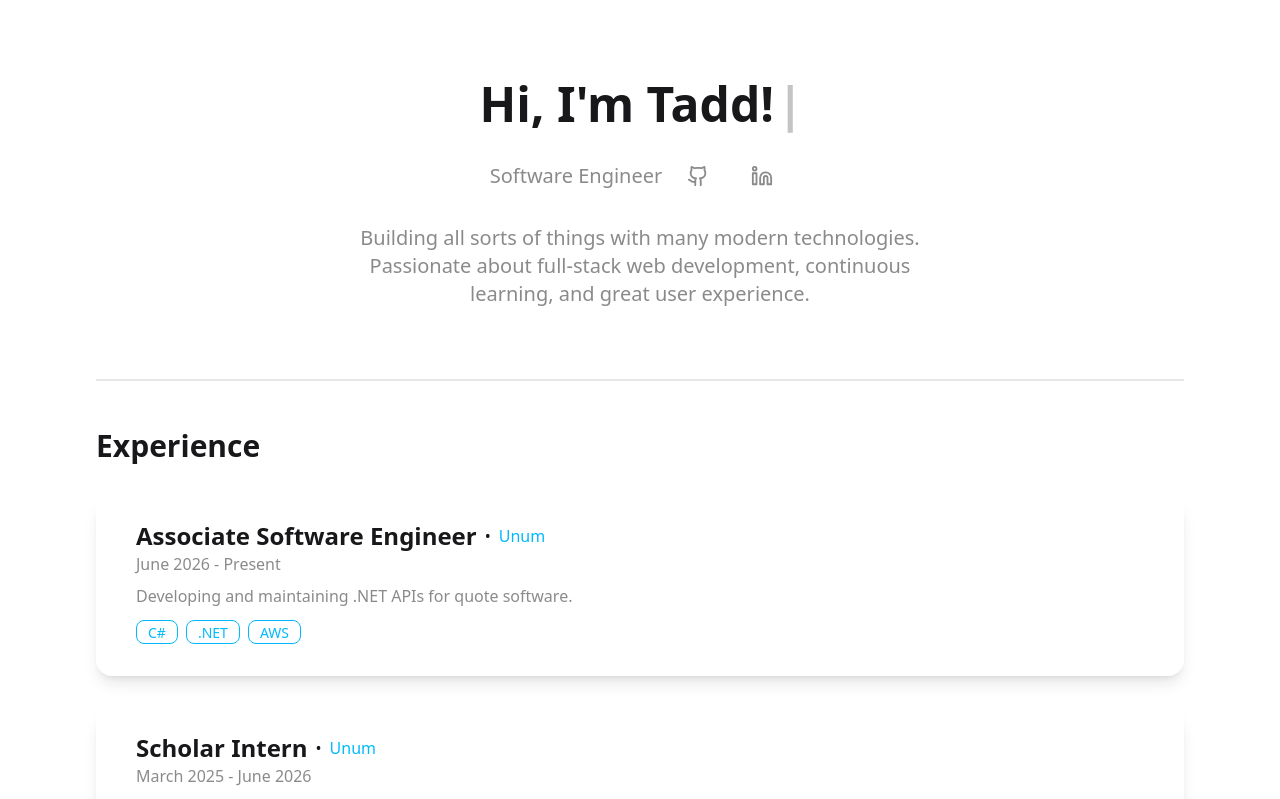
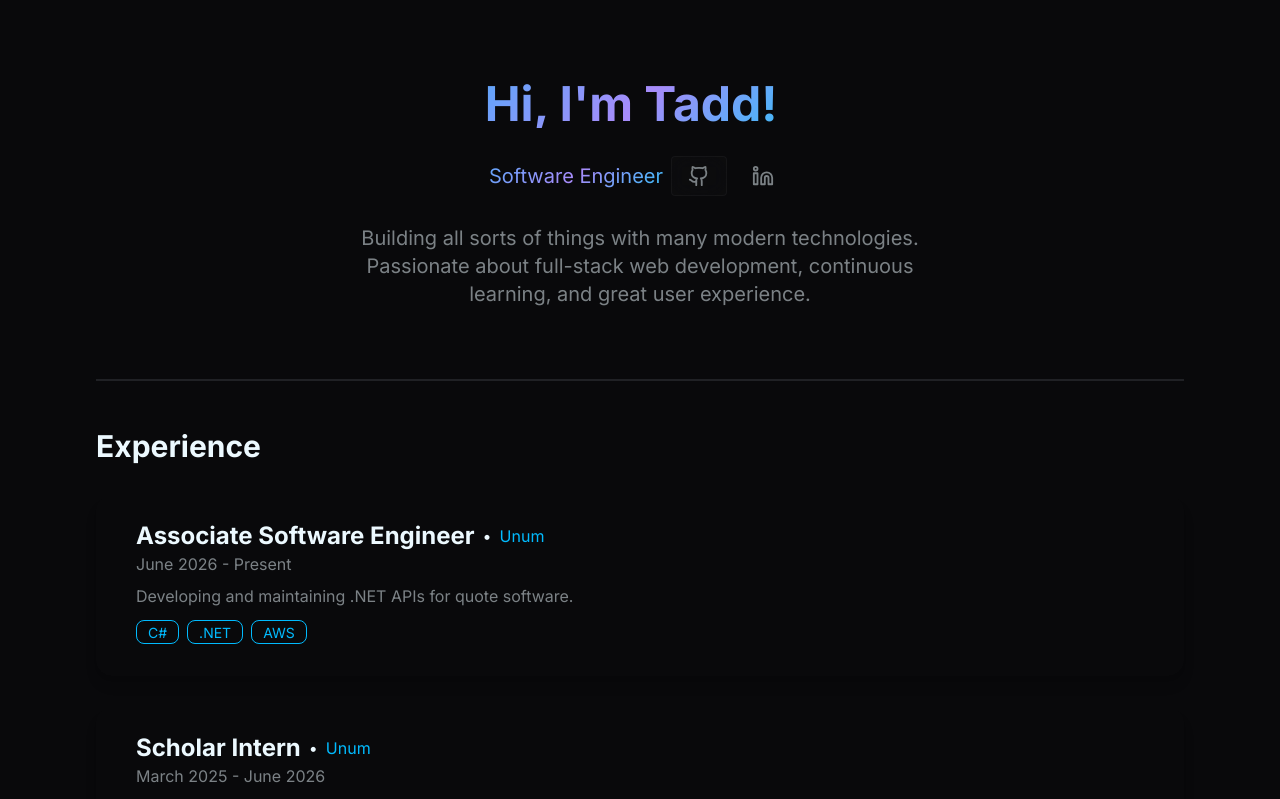
Before and after one commit to taddmtii/portfolio, a React (Vite) app: page / in a window 1280 px wide. Shown: the top 799 px of the page. Built offline with nearby package versions, Linux system fonts and the light colour scheme.

Commit message:
changed color theme and added basic css styles to setup redesign

```diff
--- a/index.html
+++ b/index.html
@@ -1,5 +1,5 @@
 <!doctype html>
-<html lang="en" data-theme="light">
+<html lang="en" data-theme="dark">
   <head>
     <meta charset="UTF-8" />
     <link rel="preconnect" href="https://fonts.googleapis.com" />
--- a/src/App.css
+++ b/src/App.css
@@ -1,11 +1,25 @@
 @import "tailwindcss";
 
 @plugin "daisyui" {
-    themes: light --default;
+  themes: dark --default;
 }
 
-.card:hover {
-    box-shadow: 0 0 25px rgba(59, 130, 246, 0.4);
-    border-color: rgba(168, 85, 247, 0.4);
-    transition: all 0.3s ease-out;
+.glass-card {
+  background: rgba(255, 255, 255, 0.03);
+  border: 1px solid rgba(255, 255, 255, 0.08);
+  backdrop-filter: blur(12px);
 }
+.glass-card:hover {
+  border-color: rgba(59, 130, 246, 0.3);
+  box-shadow: 0 8px 32px rgba(59, 130, 246, 0.12);
+  transform: translateY(-2px);
+}
+.gradient-text {
+  background: linear-gradient(135deg, #60a5fa 0%, #a78bfa 50%, #38bdf8 100%);
+  -webkit-background-clip: text;
+  background-clip: text;
+  -webkit-text-fill-color: transparent;
+}
+.section-label {
+  color: #60a5fa;
+}
--- a/src/components/Hero.tsx
+++ b/src/components/Hero.tsx
@@ -5,12 +5,7 @@ export function Hero() {
   return (
     <div className="flex flex-col items-center gap-7">
       <div className="flex items-center gap-7">
-        {/*<div className="avatar">
-          <div className="ring-white ring-offset-base-100 md:w-24 w-20 rounded-full ring-2 ring-offset-2">
-            <img src={avatar} alt="My Picture" />
-          </div>
-        </div>*/}
-        <div className="font-bold md:text-5xl text-4xl">
+        <div className="font-bold gradient-text md:text-5xl text-4xl">
           <Typewriter
             words={["Hi, I'm Tadd!"]}
             cursor
@@ -20,10 +15,10 @@ export function Hero() {
         </div>
       </div>
       <div className="flex items-center gap-2 md:justify-start justify-center">
-        <p className="md:text-xl text-md opacity-50">Software Engineer</p>
+        <p className="md:text-xl gradient-text text-md">Software Engineer</p>
         <div>
           <a target="_blank" href="https://github.com/taddmtii">
-            <button className="btn w-14 btn-ghost opacity-50 hover:bg-info">
+            <button className="btn glass-card w-14 btn-ghost opacity-50 hover:bg-info">
               <Github />
             </button>
           </a>
--- a/src/index.css
+++ b/src/index.css
@@ -1,25 +1,17 @@
 @import "tailwindcss";
 
 :root {
-  color-scheme: dark only;
+  color-scheme: dark;
+  font-family: "Inter";
 }
 
-/* @keyframes gradient-shift { */
-/*   0% { */
-/*     background-position: 0% 50%; */
-/*   } */
-/**/
-/*   50% { */
-/*     background-position: 100% 50%; */
-/*   } */
-/**/
-/*   100% { */
-/*     background-position: 0% 50%; */
-/*   } */
-/* } */
-/**/
-/* .animated-gradient-bg { */
-/*   background: linear-gradient(135deg, #bfdbfe, #93c5fd, #e0f2fe, #7dd3fc); */
-/*   background-size: 200% 200%; */
-/*   animation: gradient-shift 8s ease infinite; */
-/* } */
+body {
+  min-height: 100vh;
+  background-color: #09090b;
+}
+
+html {
+  scroll-behavior: smooth;
+  overflow-x: hidden;
+  max-width: 100%;
+}
```
Lines whose indentation alone changed are shown as unchanged.
